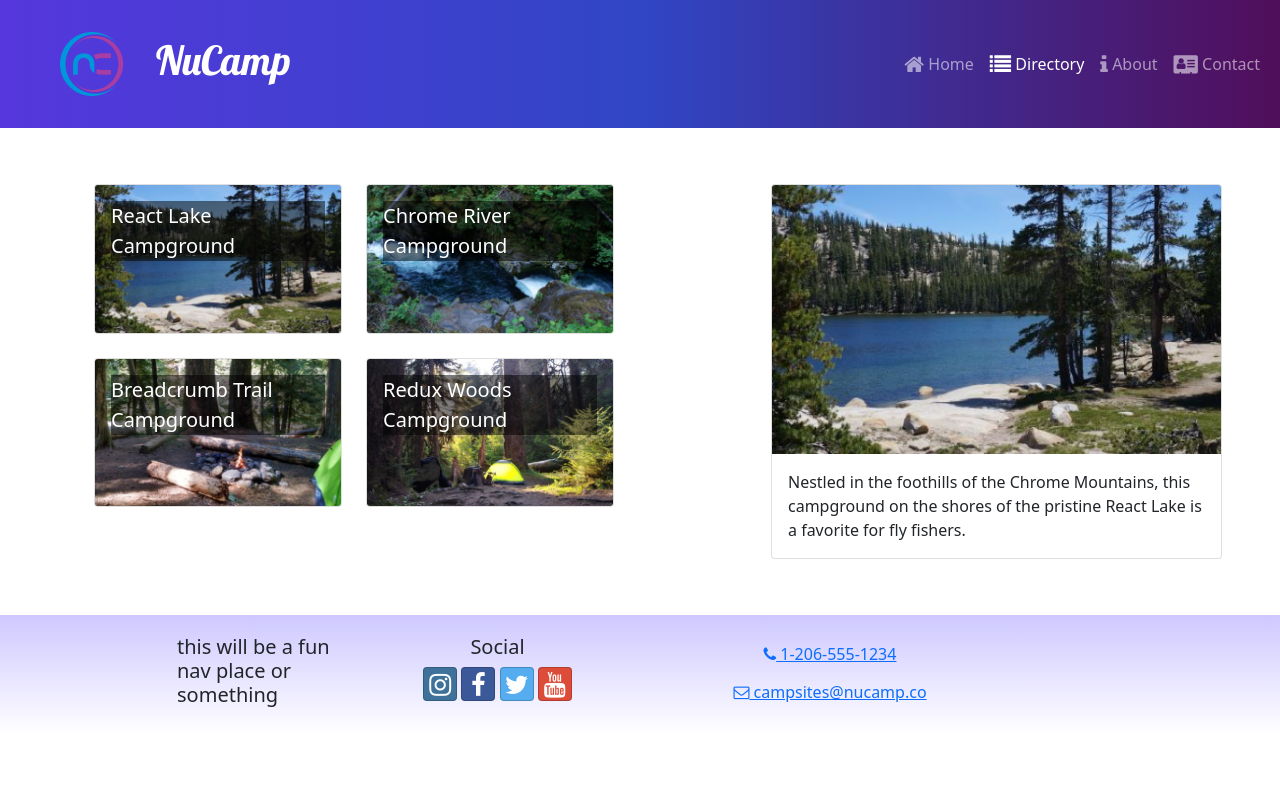
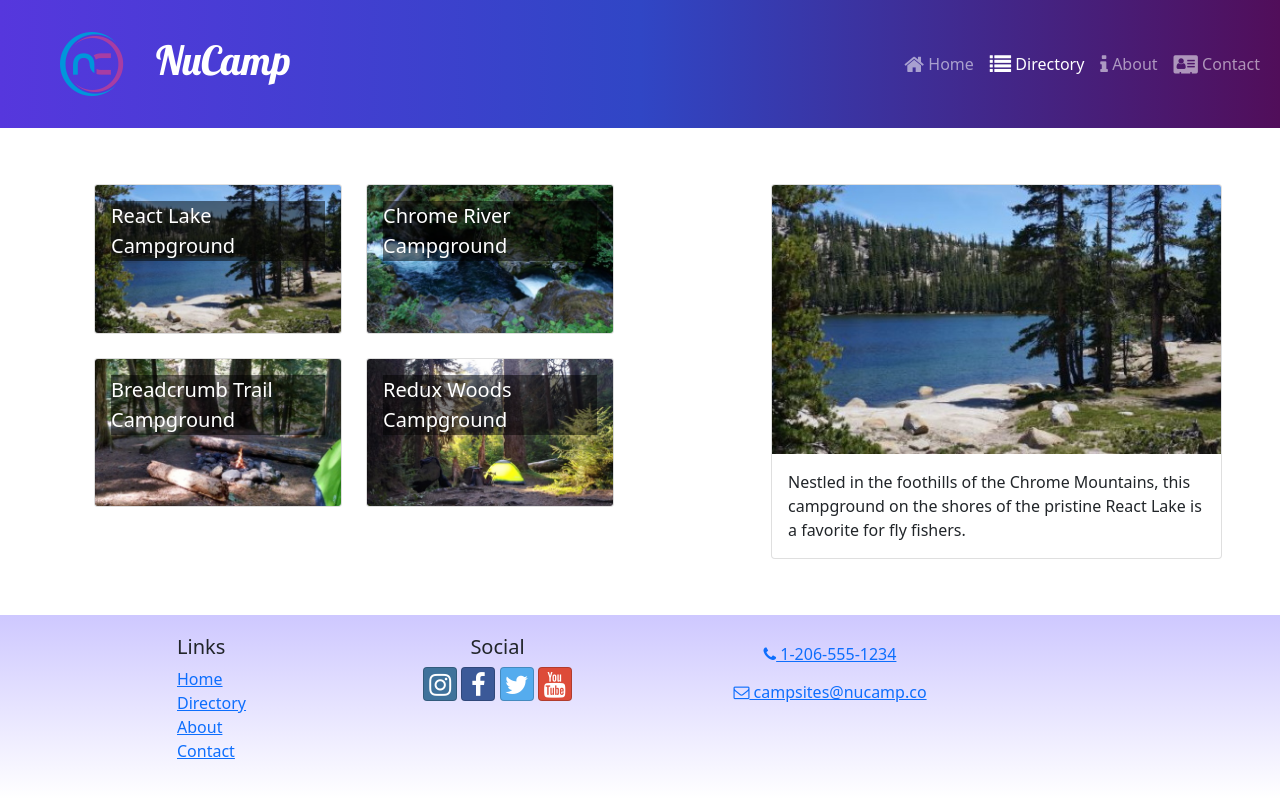
Before and after one commit to PGA-dev/NC_R, a React (Create React App) app: page /directory in a window 1280 px wide. Built offline with nearby package versions, Linux system fonts and the light colour scheme.

Commit message:
updated both header and footer

```diff
--- a/src/components/Footer.js
+++ b/src/components/Footer.js
@@ -1,4 +1,5 @@
 import { Container, Row, Col } from 'reactstrap';
+import { Link } from 'react-router-dom';
 
 const Footer = () => {
     return (
@@ -6,7 +7,21 @@
             <Container>
                 <Row>
                     <Col xs={{ size: 4, offset: 1 }} sm='2'>
-                        <h5>this will be a fun nav place or something</h5>
+                        <h5>Links</h5>
+                        <ul className='list-unstyled'>
+                            <li>
+                                <Link to='/'>Home</Link>
+                            </li>
+                            <li>
+                                <Link to='/directory'>Directory</Link>
+                            </li>
+                            <li>
+                                <Link to='/about'>About</Link>
+                            </li>
+                            <li>
+                                <Link to='/contact'>Contact</Link>
+                            </li>
+                        </ul>
                     </Col>
                     <Col xs='6' sm='3' className='text-center'>
                         <h5>Social</h5>
@@ -55,7 +70,7 @@
                 </Row>
             </Container>
         </footer>
-    )
-}
+    );
+};
 
 export default Footer;
```
